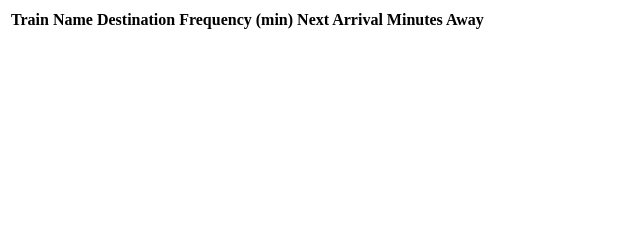
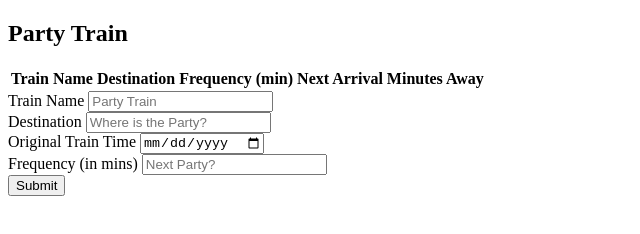
Before and after one commit to FyperTheViper/TrainsOnTime, a plain HTML site: page index.html in a window 1280 px wide. Shown: the whole page, without its empty margins (0-640 px from the left). Drawn offline with nearby package versions, Linux system fonts and the light colour scheme.

Commit message:
submit form and varibles added

```diff
--- a/assets/javascript/main.js
+++ b/assets/javascript/main.js
@@ -1,3 +1,6 @@
+$(document).ready(function() {
+
+let l = console.log()
 var config = {
     apiKey: "AIzaSyD_YOyZU-QxptbHgIMs7-_ncQNAdujhwgs",
     authDomain: "ride-the-train-90321.firebaseapp.com",
@@ -9,5 +12,15 @@ var config = {
 
   firebase.initializeApp(config);
 
+let database = firebase.database();
 
-alert("Who am I?")
+$("#gimme-train").on("click", function() {
+
+  let trainName = $("#name-here").val().trim();
+  let trainPlace = $("#place-here").val().trim();
+  let trainTime = $("#time-here").val().trim();
+  let trainFrequency = $("#frequency-here").val().trim();
+
+})
+
+})
--- a/index.html
+++ b/index.html
@@ -15,6 +15,7 @@
     </header>
 
     <section id="container">
+        <h2>Party Train</h2>
         <table id="time-table">
             <thead>
                 <tr>
@@ -25,7 +26,28 @@
                     <th>Minutes Away</th>
                 </tr>
             </thead>
+            <tbody id="new-train-schedule"></tbody>
         </table>
+
+        <form>
+            <div class="train-form">
+                <label for="">Train Name</label>
+                <input type="text" id="name-here" placeholder="Party Train">
+            </div>
+            <div class="train-form">
+                <label for="">Destination</label>
+                <input type="text" id="place-here" placeholder="Where is the Party?">
+            </div>
+            <div class="train-form">
+                <label for="">Original Train Time</label>
+                <input type="date" id="time-here" placeholder="00:00">
+            </div>
+            <div class="train-form">
+                <label for="">Frequency (in mins)</label>
+                <input type="text" id="frequency-here" placeholder="Next Party?">
+            </div>
+            <button type="submit" id="gimme-train">Submit</button>
+        </form>
     </section>
 
     <script src="assets/javascript/main.js"></script>
```
